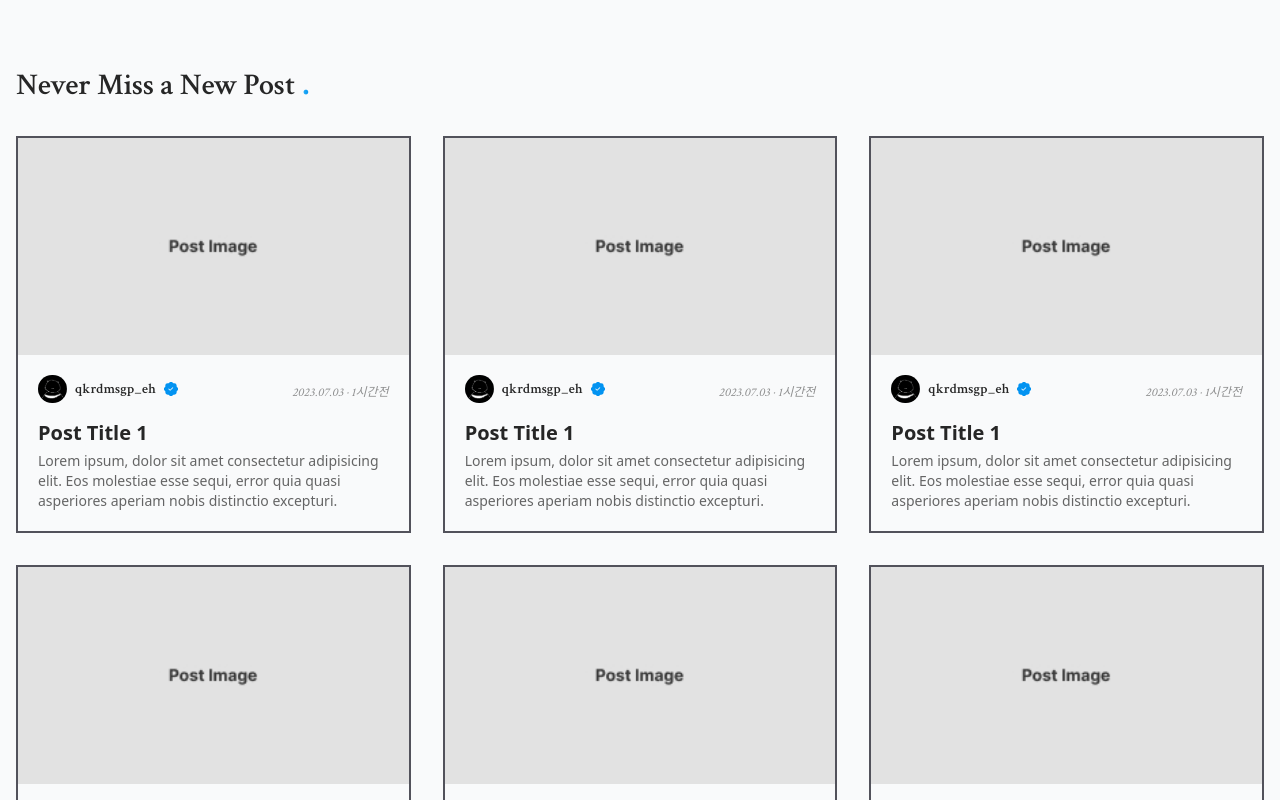
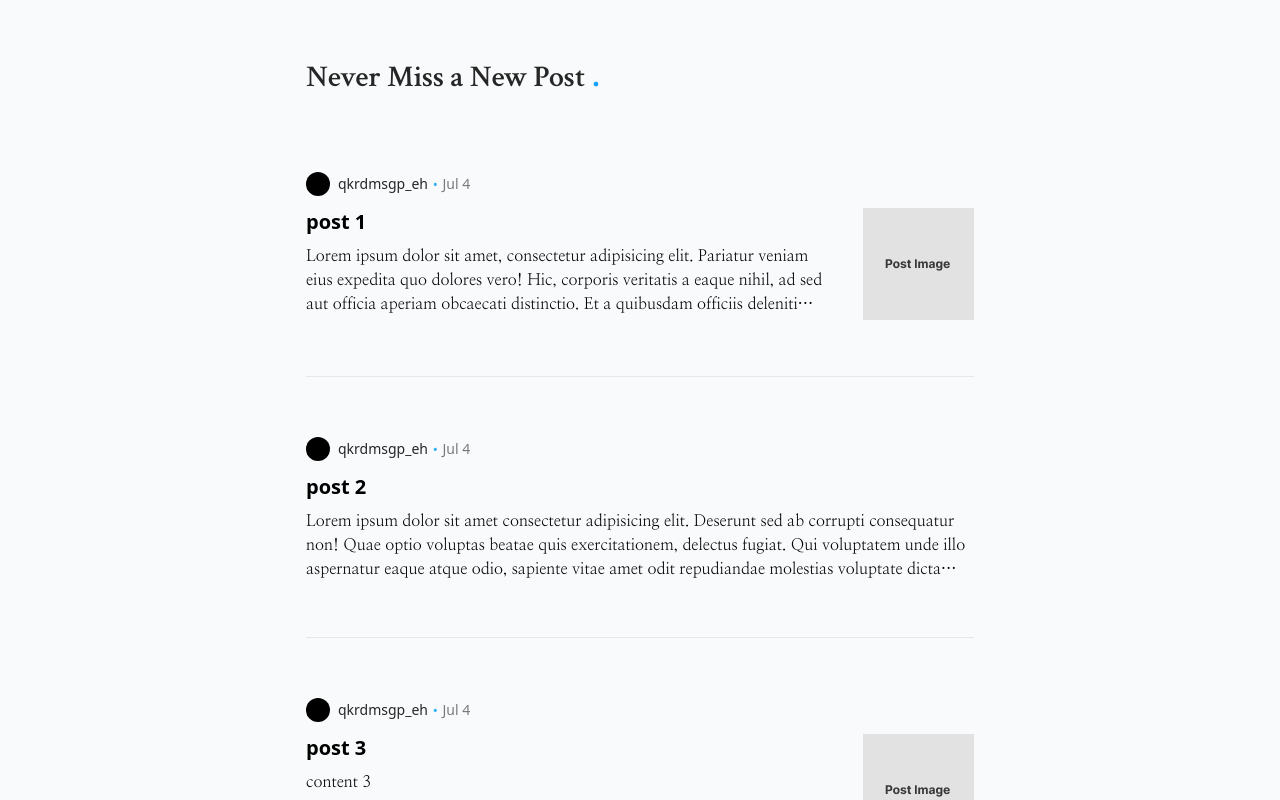
Before and after one commit to Hyeun9991/ehlog-02, a React (Create React App) app in the folder client/: page / in a window 1280 px wide. Shown: the part 480-1280 px from the top of the page. Built offline with nearby package versions, Linux system fonts and the light colour scheme.

Commit message:
Update Article Card UI

```diff
--- a/client/public/index.html
+++ b/client/public/index.html
@@ -17,6 +17,10 @@
     <link rel="manifest" href="%PUBLIC_URL%/manifest.json" />
     <link
       href="https://fonts.googleapis.com/css2?family=Crimson+Text:wght@400;600;700&display=swap"
+      rel="stylesheet"
+    />
+    <link
+      href="https://fonts.googleapis.com/css2?family=Nanum+Myeongjo&display=swap"
       rel="stylesheet"
     />
     <!--
--- a/client/src/components/ArticleCard.jsx
+++ b/client/src/components/ArticleCard.jsx
@@ -1,45 +1,103 @@
 import React from 'react';
 import { images } from '../constants';
-import { BsFillPatchCheckFill } from 'react-icons/bs';
 
-const ArticleCard = ({ className }) => {
+const postsData = [
+  {
+    id: 1,
+    name: 'qkrdmsgp_eh',
+    date: 'Jul 4',
+    title: 'post 1',
+    content:
+      'Lorem ipsum dolor sit amet, consectetur adipisicing elit. Pariatur veniam eius expedita quo dolores vero! Hic, corporis veritatis a eaque nihil, ad sed aut officia aperiam obcaecati distinctio. Et a quibusdam officiis deleniti eos earum doloribus non fugiat maiores eaque!',
+    imgPath: 'img',
+    profileImagePath: <div className="w-6 h-6 bg-black rounded-full">.</div>,
+  },
+  {
+    id: 2,
+    name: 'qkrdmsgp_eh',
+    date: 'Jul 4',
+    title: 'post 2',
+    content:
+      'Lorem ipsum dolor sit amet consectetur adipisicing elit. Deserunt sed ab corrupti consequatur non! Quae optio voluptas beatae quis exercitationem, delectus fugiat. Qui voluptatem unde illo aspernatur eaque atque odio, sapiente vitae amet odit repudiandae molestias voluptate dicta modi temporibus placeat, deleniti dolorem distinctio perferendis officia dolor? Exercitationem, omnis voluptatum est, temporibus modi, impedit architecto aliquam deserunt ipsum magni voluptatibus sed nulla. Maiores distinctio iste ad soluta earum officiis fuga ducimus blanditiis, vero pariatur laboriosam aspernatur optio ea animi nam.',
+    imgPath: '',
+    profileImagePath: <div className="w-6 h-6 bg-black rounded-full">.</div>,
+  },
+  {
+    id: 3,
+    name: 'qkrdmsgp_eh',
+    date: 'Jul 4',
+    title: 'post 3',
+    content: 'content 3',
+    imgPath: 'img',
+    profileImagePath: <div className="w-6 h-6 bg-black rounded-full">.</div>,
+  },
+  {
+    id: 4,
+    name: 'qkrdmsgp_eh',
+    date: 'Jul 4',
+    title: 'post 4',
+    content:
+      'Lorem ipsum dolor sit amet consectetur adipisicing elit. Deserunt sed ab corrupti consequatur non! Quae optio voluptas beatae quis exercitationem, delectus fugiat. Qui voluptatem unde illo aspernatur eaque atque odio, sapiente vitae amet odit repudiandae molestias voluptate dicta modi temporibus placeat, deleniti dolorem distinctio perferendis officia dolor? Exercitationem, omnis voluptatum est, temporibus modi, impedit architecto aliquam deserunt ipsum magni voluptatibus sed nulla. Maiores distinctio iste ad soluta earum officiis fuga ducimus blanditiis, vero pariatur laboriosam aspernatur optio ea animi nam.',
+    imgPath: '',
+    profileImagePath: <div className="w-6 h-6 bg-black rounded-full">.</div>,
+  },
+  {
+    id: 5,
+    name: 'qkrdmsgp_eh',
+    date: 'Jul 5',
+    title: 'post 5',
+    content: 'content 5',
+    imgPath: 'img',
+    profileImagePath: <div className="w-6 h-6 bg-black rounded-full">.</div>,
+  },
+];
+
+const ArticleCard = () => {
   return (
-    <div
-      className={`overflow-hidden border-2 border-secondColor-light ${className}`}
-    >
-      <img
-        src={images.PostImage}
-        alt="title"
-        className="object-cover object-center w-full h-auto"
-      />
-      <div className="p-5">
-        <div className="flex items-center justify-between">
+    <>
+      {postsData.map((post, index) => (
+        <div
+          key={post.id}
+          className={`flex flex-col gap-2 ${
+            index !== postsData.length - 1 ? 'border-b' : ''
+          } py-14`}
+        >
           {/* Writer Info */}
-          <div className="flex items-center gap-2 mb-4">
-            <img src={images.PostProfileImage} alt="post profile" />
-            <div className="flex items-center gap-2">
-              <h4 className="text-sm font-semibold text-textColor-light font-crimson dark:text-textColor-dark">
-                qkrdmsgp_eh
-              </h4>
-              <span>
-                <BsFillPatchCheckFill className="text-sm text-primaryColor-defaultColor" />
-              </span>
+          <div className="flex items-center gap-2">
+            <div>{post.profileImagePath}</div>
+            <div className="flex items-center gap-1 text-sm text-textColor-light dark:text-textColor-dark">
+              <span>{post.name}</span>
+              <span className="text-2xl text-primary-gradient">·</span>
+              <span className="opacity-60 ">{post.date}</span>
             </div>
           </div>
-          <p className="mb-2 text-xs italic opacity-50 font-crimson text-textColor-light">
-            2023.07.03 · 1시간전
-          </p>
+
+          {/* Post Container */}
+          <div className="flex justify-between gap-6 sm:gap-10">
+            {/* Content */}
+            <div className="flex flex-col w-full gap-2">
+              <h1 className="text-lg font-semibold sm:text-xl">{post.title}</h1>
+              <p className="overflow-hidden text-sm leading-6 whitespace-normal sm:text-base font-nanum line-clamp-3">
+                {post.content}
+              </p>
+            </div>
+
+            {/* Post Image */}
+            {post?.imgPath && (
+              <div className="flex items-center justify-center w-1/6">
+                <div className="w-[80px] h-[56px] sm:w-[112px] sm:h-[112px]">
+                  <img
+                    src={images.PostImage}
+                    alt="postImage"
+                    className="object-none h-full"
+                  />
+                </div>
+              </div>
+            )}
+          </div>
         </div>
-        <h2 className="mb-1 text-lg font-bold md:text-xl text-textColor-light">
-          Post Title 1
-        </h2>
-        <p className="text-sm text-textColor-light opacity-70">
-          Lorem ipsum, dolor sit amet consectetur adipisicing elit. Eos
-          molestiae esse sequi, error quia quasi asperiores aperiam nobis
-          distinctio excepturi.
-        </p>
-      </div>
-    </div>
+      ))}
+    </>
   );
 };
 
--- a/client/src/index.css
+++ b/client/src/index.css
@@ -20,4 +20,9 @@
   .title-2xl {
     @apply text-2xl font-semibold font-crimson text-textColor-light md:text-3xl dark:text-textColor-dark;
   }
+
+  /* Position */
+  .position-center {
+    @apply absolute transform -translate-x-1/2 -translate-y-1/2 top-1/2 left-1/2;
+  }
 }
--- a/client/src/pages/home/container/Articles.jsx
+++ b/client/src/pages/home/container/Articles.jsx
@@ -3,23 +3,18 @@ import ArticleCard from '../../../components/ArticleCard';
 
 const Articles = () => {
   return (
-    <section className="p-4 border-b-2 bg-bgColor-light border-secondColor-light dark:bg-bgColor-dark dark:border-secondColor-dark">
-      <div className="container flex flex-col gap-8 mx-auto mb-16">
-        <h1 className="mt-16 text-textColor-light title-2xl dark:text-textColor-dark">
+    <div className="bg-bgColor-light dark:bg-bgColor-dark">
+      {/* Post Container */}
+      <div className="flex flex-col w-full md:w-[700px] p-4 mx-auto">
+        <h1 className="mb-4 mt-14 text-textColor-light title-2xl dark:text-textColor-dark">
           Never Miss a New Post
           <span className="text-4xl text-primary-gradient"> .</span>
         </h1>
-        <div className="grid grid-cols-1 gap-8 md:grid-cols-2 lg:grid-cols-3">
-          <ArticleCard />
-          <ArticleCard />
-          <ArticleCard />
-          <ArticleCard />
-          <ArticleCard />
-          <ArticleCard />
-          <ArticleCard />
-        </div>
+
+        {/* Post Items */}
+        <ArticleCard />
       </div>
-    </section>
+    </div>
   );
 };
 
--- a/client/tailwind.config.js
+++ b/client/tailwind.config.js
@@ -5,6 +5,7 @@ module.exports = {
     extend: {
       fontFamily: {
         crimson: ['Crimson Text', 'sans-serif'],
+        nanum: ['Nanum Myeongjo', 'serif'],
       },
       colors: {
         primaryColor: {
```
